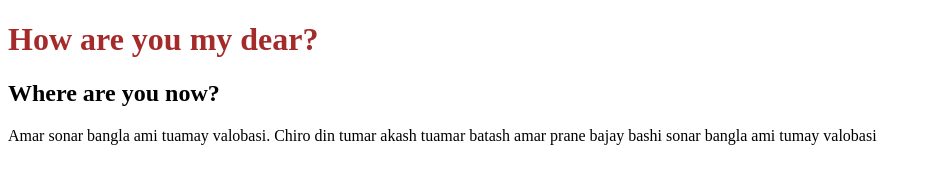
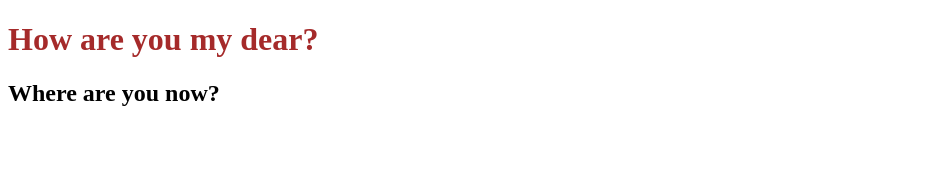
Before and after one commit to 12nasir/my-second-repo, a plain HTML site: page index.html in a window 1280 px wide. Shown: the whole page, without its empty margins (0-931 px from the left). Drawn offline with Linux system fonts and the light colour scheme.

Commit message:
p cancel

```diff
--- a/index.html
+++ b/index.html
@@ -10,6 +10,5 @@
 <body>
     <h1>How are you my dear?</h1>
     <h2>Where are you now?</h2>
-    <p>Amar sonar bangla ami tuamay valobasi. Chiro din tumar akash tuamar batash amar prane bajay bashi sonar bangla ami tumay valobasi</p>
 </body>
 </html>
```
